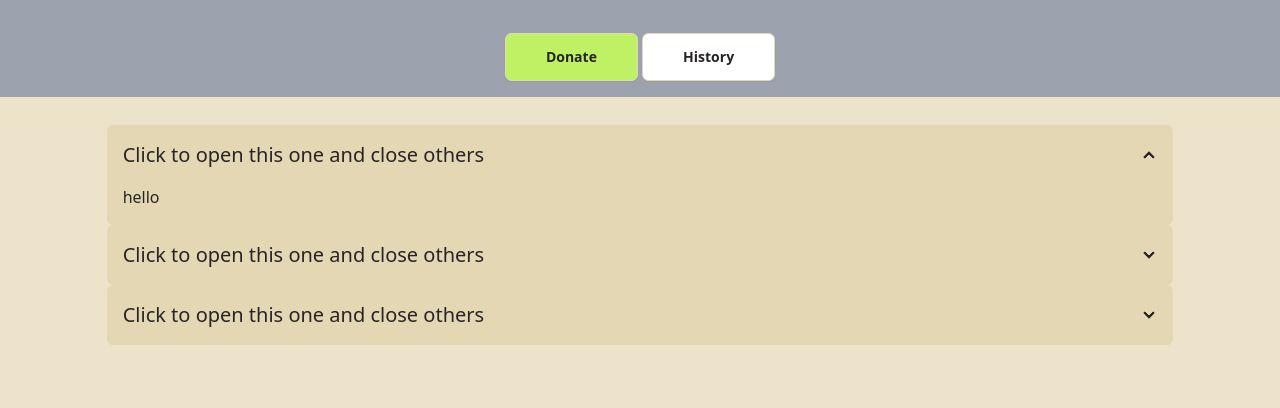
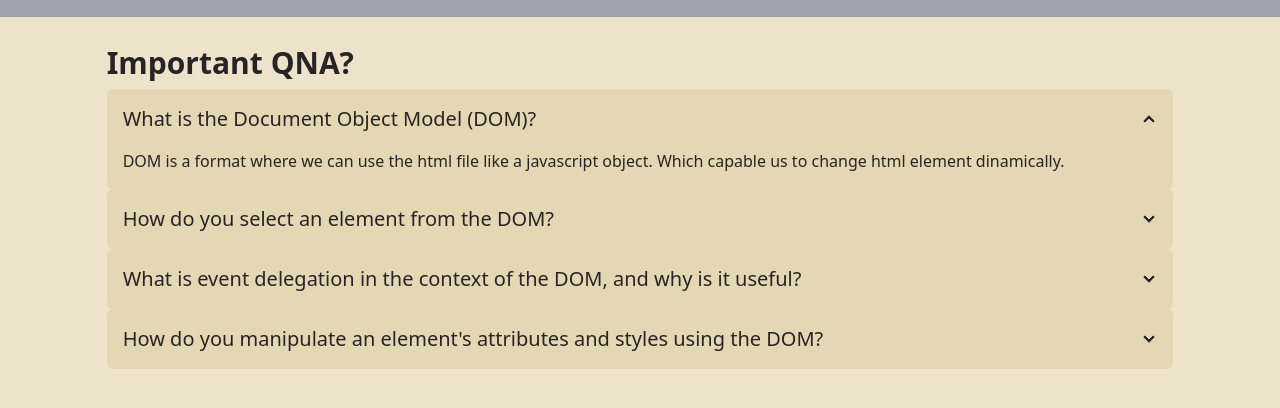
Before and after one commit to ComputerKnowledge/Assignment-5, a plain HTML site: page blog.html in a window 1280 px wide. Shown: the part 72-480 px from the top of the page. Drawn offline with nearby package versions, Linux system fonts and the light colour scheme.

Commit message:
added QNA Section

```diff
--- a/blog.html
+++ b/blog.html
@@ -32,40 +32,63 @@
           <div id="net-balance">5500 BDT</div>
         </div>
       </nav>
-      <div class="text-center p-4">
-        <button id="donate-page" class="btn px-10 bg-lime-300">Donate</button>
-        <button id="history-page" class="btn px-10 bg-white">History</button>
-      </div>
     </div>
     <!-- NAV SECTION ENDS -->
 
     <!-- MAIN SECTION STARTS -->
     <main class="py-5 w-10/12 m-auto">
+      <h2 class="text-3xl font-bold mb-2">Important QNA?</h2>
       <div class="collapse collapse-arrow bg-base-200">
         <input type="radio" name="my-accordion-2" checked="checked" />
         <div class="collapse-title text-xl font-medium">
-          Click to open this one and close others
+          What is the Document Object Model (DOM)?
         </div>
         <div class="collapse-content">
-          <p>hello</p>
+          <p>
+            DOM is a format where we can use the html file like a javascript
+            object. Which capable us to change html element dinamically.
+          </p>
         </div>
       </div>
       <div class="collapse collapse-arrow bg-base-200">
         <input type="radio" name="my-accordion-2" />
         <div class="collapse-title text-xl font-medium">
-          Click to open this one and close others
+          How do you select an element from the DOM?
         </div>
         <div class="collapse-content">
-          <p>hello</p>
+          <p>
+            I use 5 function to select from DOM. 1.getElementById
+            2.getElementsByTagName 3.getElementsByClassName 4.querySelector
+            5.querySelectorAll
+          </p>
         </div>
       </div>
       <div class="collapse collapse-arrow bg-base-200">
         <input type="radio" name="my-accordion-2" />
         <div class="collapse-title text-xl font-medium">
-          Click to open this one and close others
+          What is event delegation in the context of the DOM, and why is it
+          useful?
         </div>
         <div class="collapse-content">
-          <p>hello</p>
+          <p>
+            It is a technique where a single event listener is added to parent
+            and it can listen multiple child element. Mainly event is delegate
+            to upper levels element.
+          </p>
+        </div>
+      </div>
+      <div class="collapse collapse-arrow bg-base-200">
+        <input type="radio" name="my-accordion-2" />
+        <div class="collapse-title text-xl font-medium">
+          How do you manipulate an element's attributes and styles using the
+          DOM?
+        </div>
+        <div class="collapse-content">
+          <p>
+            I use different function to set, get, remove Attribute. There are
+            getAttribute() setAttribute() removeAttribute(). And I use
+            style.AttributeName some time. And using ClassList property.
+          </p>
         </div>
       </div>
     </main>
```
